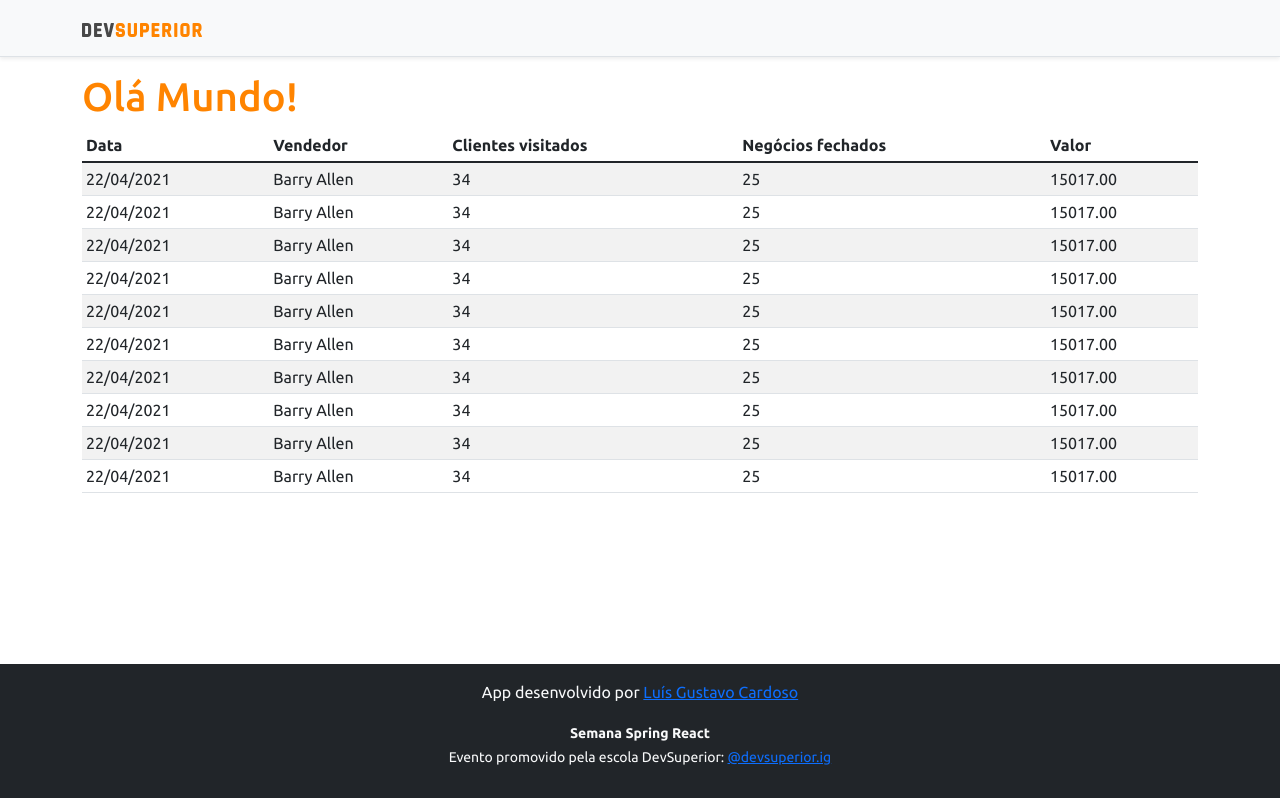
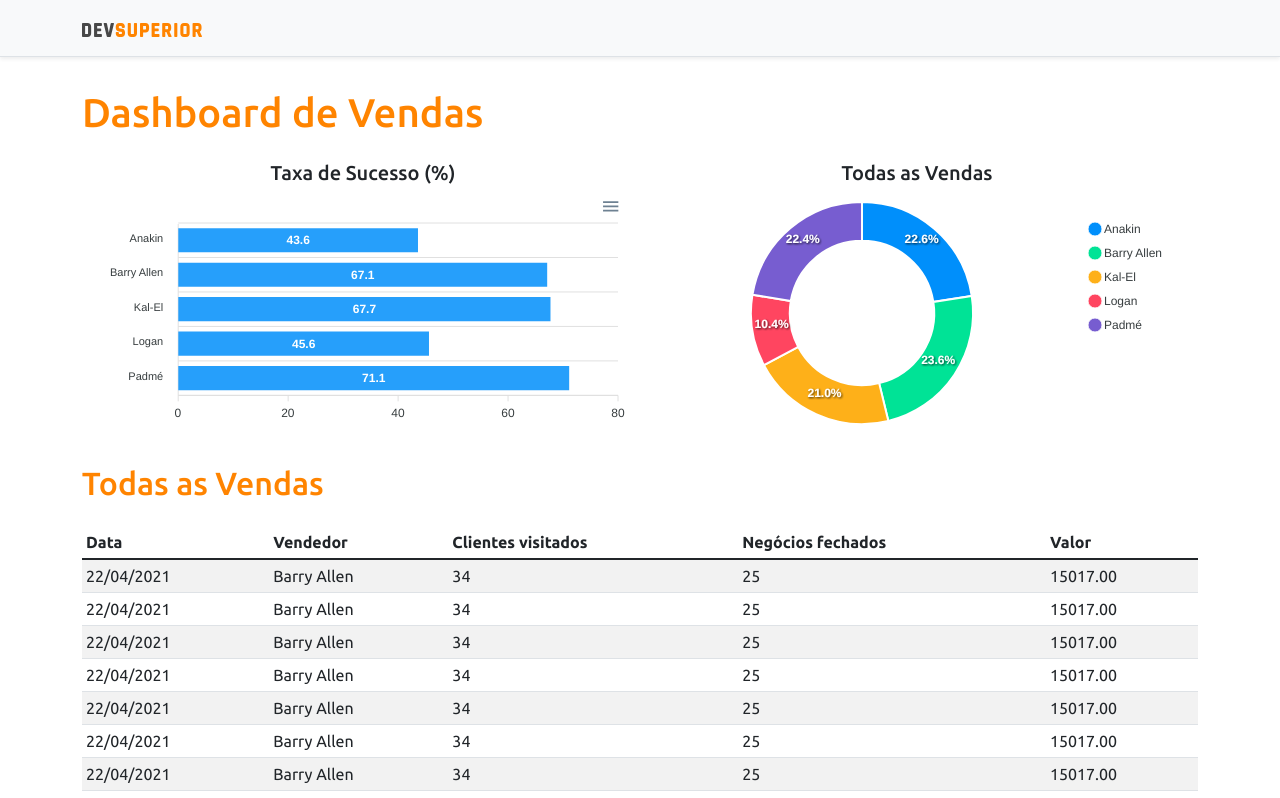
Before and after one commit to Luisgustavo82/projeto-sds3, a React (Create React App) app in the folder frontend/: page / in a window 1280 px wide. Shown: the top 798 px of the page. Built offline with nearby package versions, Linux system fonts and the light colour scheme.

Commit message:
Static Charts

```diff
--- a/frontend/package.json
+++ b/frontend/package.json
@@ -12,8 +12,10 @@
     "@types/node": "^12.0.0",
     "@types/react": "^17.0.0",
     "@types/react-dom": "^17.0.0",
+    "apexcharts": "^3.29.0",
     "bootstrap": "^5.1.3",
     "react": "^17.0.2",
+    "react-apexcharts": "^1.3.9",
     "react-dom": "^17.0.2",
     "react-scripts": "4.0.3",
     "typescript": "^4.1.2",
--- a/frontend/src/App.tsx
+++ b/frontend/src/App.tsx
@@ -1,4 +1,6 @@
+import Barcharts from "components/BarCharts";
 import DataTable from "components/DataTable";
+import Donutcharts from "components/DonutChart";
 import Footer from "components/Footer";
 import NavBar from "components/NavBar";
 
@@ -7,7 +9,22 @@
     <>
       <NavBar />
       <div className="container">
-        <h1 className="text-primary">Olá Mundo!</h1>
+        <h1 className="text-primary py-3">Dashboard de Vendas</h1>
+
+        <div className="row px-3">
+          <div className="col-sm-6">
+            <h5 className="text-center text text-secundary">Taxa de Sucesso (%)</h5>
+            <Barcharts />
+          </div>
+          <div className="col-sm-6">
+            <h5 className="text-center text text-secundary">Todas as Vendas</h5>
+            <Donutcharts />
+          </div>
+        </div>
+
+        <div className="py-3">
+          <h2 className="text-primary">Todas as Vendas</h2>
+        </div>
 
         <DataTable />
       </div>
--- /dev/null
+++ b/frontend/src/components/BarCharts/index.tsx
@@ -0,0 +1,34 @@
+import Chart from 'react-apexcharts';
+
+const Barcharts = () => {
+    const options = {
+        plotOptions: {
+            bar: {
+                horizontal: true,
+            }
+        },
+    };
+
+    const mockData = {
+        labels: {
+            categories: ['Anakin', 'Barry Allen', 'Kal-El', 'Logan', 'Padmé']
+        },
+        series: [
+            {
+                name: "% Sucesso",
+                data: [43.6, 67.1, 67.7, 45.6, 71.1]
+            }
+        ]
+    };
+    return (
+        <Chart
+            options={{... options, xaxis: mockData.labels}}
+            series={mockData.series}
+            type="bar"
+            height="240"
+        />
+    );
+
+}
+
+export default Barcharts;
--- /dev/null
+++ b/frontend/src/components/DonutChart/index.tsx
@@ -0,0 +1,25 @@
+import Chart from 'react-apexcharts';
+
+const Donutcharts = () => {
+    const mockData = {
+        series: [477138, 499928, 444867, 220426, 473088],
+        labels: ['Anakin', 'Barry Allen', 'Kal-El', 'Logan', 'Padmé']
+    }
+
+    const options = {
+        legend: {
+            show: true
+        }
+    }
+    return (
+        <Chart
+            options={{... options, labels: mockData.labels}}
+            series={mockData.series}
+            type="donut"
+            height="240"
+        />
+    );
+
+}
+
+export default Donutcharts;
```
Also changed, not shown: 1 other file (tests, documents, lock files or other folders).
